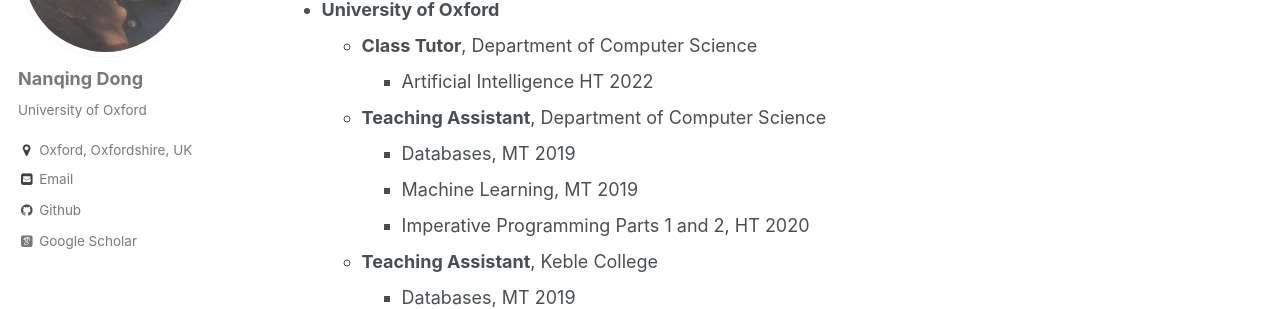
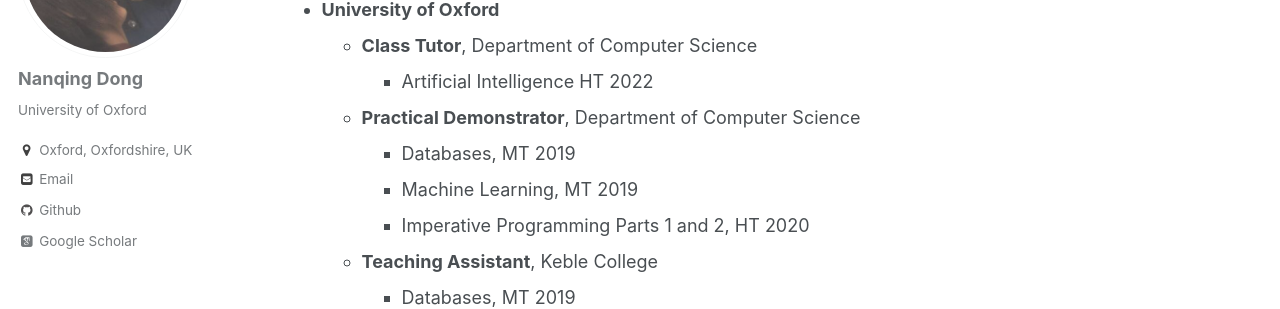
Before and after one commit to eveningdong/eveningdong.github.io, a Jekyll site: the page built from _pages/academic.md, in a window 1280 px wide and 900 px high, scrolled down 945 px. Shown: the part 153-462 px from the top of the window. Built offline with Jekyll 4.4.1, drawn with Linux system fonts in a browser that asks for light colours; some web fonts are replaced.

Commit message:
update academic

```diff
--- a/_pages/academic.md
+++ b/_pages/academic.md
@@ -31,7 +31,7 @@
   + **Class Tutor**, Department of Computer Science
     - Artificial Intelligence HT 2022
 
-  + **Teaching Assistant**, Department of Computer Science
+  + **Practical Demonstrator**, Department of Computer Science
     - Databases, MT 2019
     - Machine Learning, MT 2019
     - Imperative Programming Parts 1 and 2, HT 2020
```
